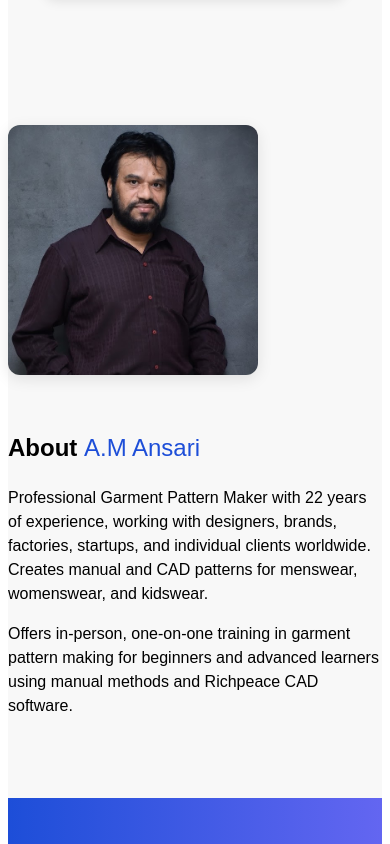
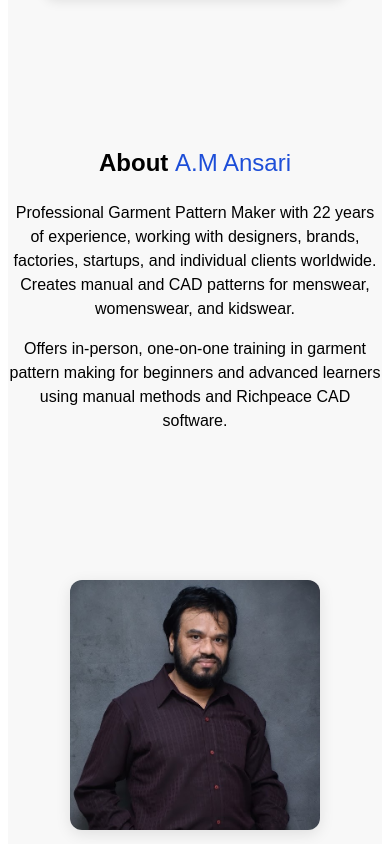
Before and after one commit to aafreenansarii/ZBT, a plain HTML site: page index.html in a window 390 px wide. Shown: the part 7100-7944 px from the top of the page. Drawn offline with Linux system fonts and the light colour scheme; a web font is replaced by a local one.

Commit message:
Update index.html

```diff
--- a/index.html
+++ b/index.html
@@ -229,17 +229,29 @@
 
   <!-- About Section -->
   <section id="about" class="bg-light" style="padding: 4rem 0;">
-    <div class="container" style="max-width: 1200px; margin: 0 auto; display: flex; flex-wrap: wrap; align-items: center; gap: 35px;">
-      <div style="flex: 0 0 auto;">
-        <img src="assets/professionalphoto.JPG" alt="A.M Ansari" class="rounded shadow" style="width: 250px; height: 250px; object-fit: cover;">
-      </div>
+  <div class="container about-container" style="max-width: 1200px; margin: 0 auto; display: flex; flex-wrap: wrap; align-items: center; gap: 35px;">
     <div style="flex: 1 1 400px; min-width: 300px;">
       <h2>About <span style="color:#1d4ed8;">A.M Ansari</span></h2>
       <p>Professional Garment Pattern Maker with 22 years of experience, working with designers, brands, factories, startups, and individual clients worldwide. Creates manual and CAD patterns for menswear, womenswear, and kidswear.</p>
       <p>Offers in-person, one-on-one training in garment pattern making for beginners and advanced learners using manual methods and Richpeace CAD software.</p>
     </div>
+    <div style="flex: 0 0 auto;">
+      <img src="assets/professionalphoto.JPG" alt="A.M Ansari" class="rounded shadow" style="width: 250px; height: 250px; object-fit: cover;">
+    </div>
   </div>
 </section>
+
+<style>
+@media (max-width: 768px) {
+  .about-container {
+    flex-direction: column; /* heading + text first, photo below */
+    text-align: center;
+  }
+  .about-container img {
+    margin-top: 20px;
+  }
+}
+</style>
 
   <!-- CTA Section -->
   <section class="text-center" style="background:linear-gradient(90deg,#1d4ed8,#6366f1); color:white;">
```
Lines whose indentation alone changed are shown as unchanged.
